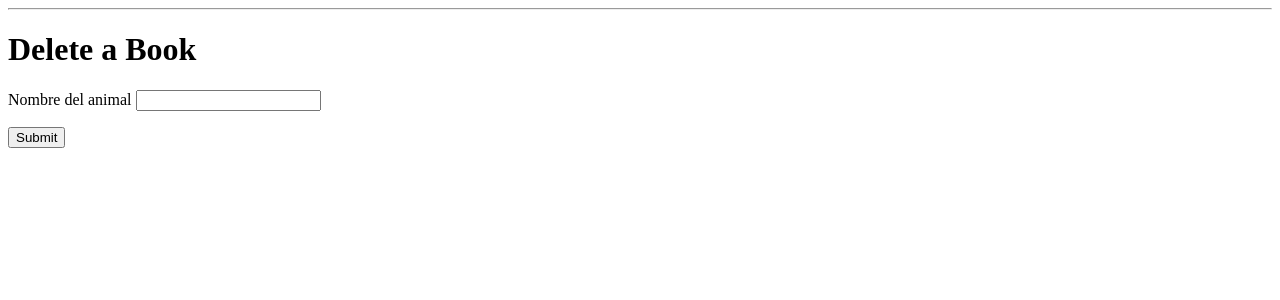
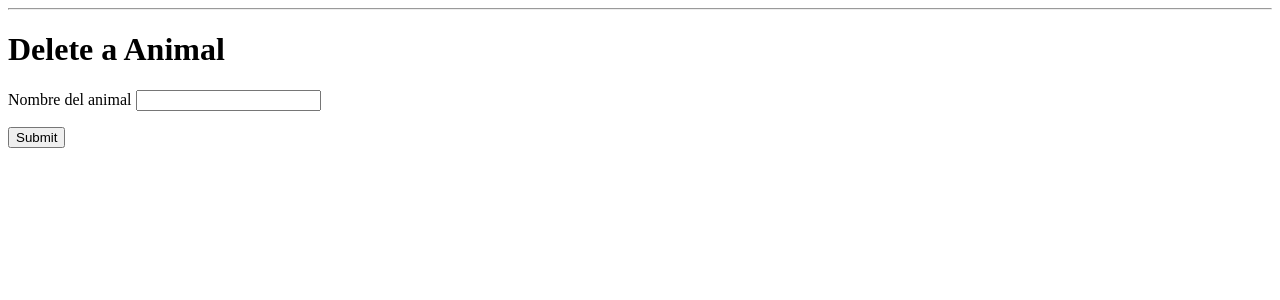
Before and after one commit to feichay10/Proyecto-Final-ADBD, a Flask app: page /delete_animals/ in a window 1280 px wide. Shown: the part 118-418 px from the top of the page. Run offline with Flask 3, Linux system fonts and the light colour scheme; some libraries are stand-ins or nearby versions.

Commit message:
Fix delete, now it works

```diff
--- a/api/templates/delete_animals.html
+++ b/api/templates/delete_animals.html
@@ -1,11 +1,11 @@
 {% extends 'base.html' %}
 
 {% block content %}
-<h1>{% block title %} Delete a Book {% endblock %}</h1>
+<h1>{% block title %} Delete a Animal {% endblock %}</h1>
 <form method="POST">
     <p>
-        <label for="Nombre">Nombre del animal</label>
-        <input type="text" name="Nombre">
+        <label for="nombre">Nombre del animal</label>
+        <input type="text" name="nombre">
         </input>
     </p>
     <p>
```
Also changed, not shown: api/app.py (line endings or trailing spaces).
